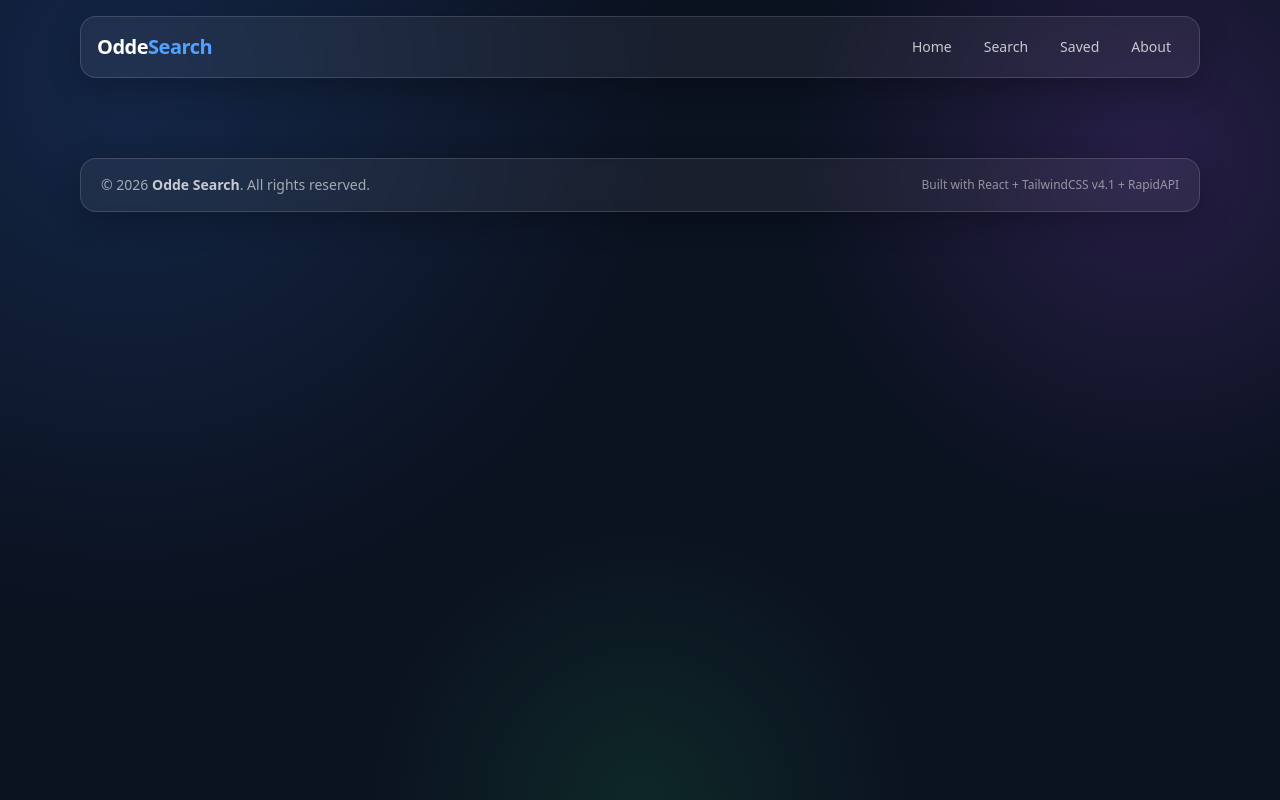
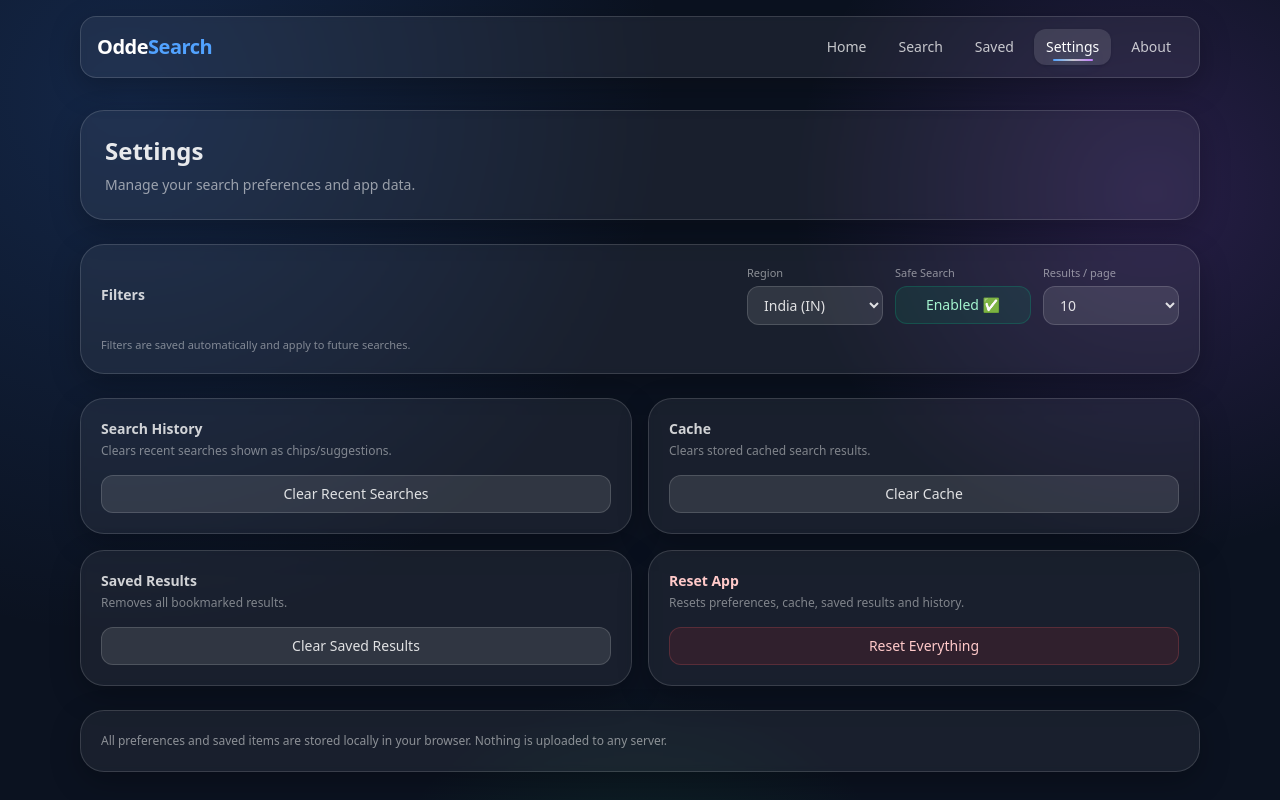
Before and after one commit to thenameisadityyaa/odde-search, a React (Vite) app: page /settings in a window 1280 px wide. Shown: the top 800 px of the page. Built offline with nearby package versions, Linux system fonts and the light colour scheme.

Commit message:
Day 15: Settings page for preferences and app reset tools

```diff
--- a/src/App.jsx
+++ b/src/App.jsx
@@ -6,7 +6,8 @@ import LiquidBackground from "./components/LiquidBackground";
 import Home from "./pages/Home";
 import SearchResults from "./pages/SearchResults";
 import About from "./pages/About";
-import Saved from "./pages/Saved"; // ✅ Day 14: Saved page
+import Saved from "./pages/Saved"; // ✅ Day 14
+import Settings from "./pages/Settings"; // ✅ Day 15
 
 export default function App() {
   return (
@@ -25,6 +26,9 @@ export default function App() {
 
             {/* ✅ Day 14 */}
             <Route path="/saved" element={<Saved />} />
+
+            {/* ✅ Day 15 */}
+            <Route path="/settings" element={<Settings />} />
           </Routes>
         </main>
 
--- a/src/components/Navbar.jsx
+++ b/src/components/Navbar.jsx
@@ -79,9 +79,7 @@ export default function Navbar() {
             className="text-lg sm:text-xl font-bold tracking-tight group"
             onClick={() => setOpen(false)}
           >
-            <span className="group-hover:text-white transition-colors">
-              Odde
-            </span>
+            <span className="group-hover:text-white transition-colors">Odde</span>
             <span className="text-blue-400 group-hover:text-blue-300 transition-colors">
               Search
             </span>
@@ -107,11 +105,20 @@ export default function Navbar() {
               )}
             </NavLink>
 
-            {/* ✅ Day 14: Saved */}
             <NavLink to="/saved" className={navClass}>
               {({ isActive }) => (
                 <>
                   Saved
+                  {isActive ? <ActiveUnderline /> : <Underline />}
+                </>
+              )}
+            </NavLink>
+
+            {/* ✅ Day 15 */}
+            <NavLink to="/settings" className={navClass}>
+              {({ isActive }) => (
+                <>
+                  Settings
                   {isActive ? <ActiveUnderline /> : <Underline />}
                 </>
               )}
@@ -134,11 +141,7 @@ export default function Navbar() {
             aria-label="Toggle menu"
             aria-expanded={open}
           >
-            {open ? (
-              <span className="text-lg">✕</span>
-            ) : (
-              <span className="text-lg">☰</span>
-            )}
+            {open ? <span className="text-lg">✕</span> : <span className="text-lg">☰</span>}
           </button>
         </div>
 
@@ -146,7 +149,7 @@ export default function Navbar() {
         <div
           className={`
             sm:hidden overflow-hidden transition-all duration-300 ease-out
-            ${open ? "max-h-72 opacity-100 mt-3" : "max-h-0 opacity-0 mt-0"}
+            ${open ? "max-h-96 opacity-100 mt-3" : "max-h-0 opacity-0 mt-0"}
           `}
         >
           <div className="glass rounded-2xl p-3">
@@ -164,11 +167,7 @@ export default function Navbar() {
                 )}
               </NavLink>
 
-              <NavLink
-                to="/search"
-                className={navClass}
-                onClick={() => setOpen(false)}
-              >
+              <NavLink to="/search" className={navClass} onClick={() => setOpen(false)}>
                 {({ isActive }) => (
                   <div className="w-full flex items-center justify-between">
                     <span>Search</span>
@@ -181,12 +180,7 @@ export default function Navbar() {
                 )}
               </NavLink>
 
-              {/* ✅ Day 14: Saved */}
-              <NavLink
-                to="/saved"
-                className={navClass}
-                onClick={() => setOpen(false)}
-              >
+              <NavLink to="/saved" className={navClass} onClick={() => setOpen(false)}>
                 {({ isActive }) => (
                   <div className="w-full flex items-center justify-between">
                     <span>Saved</span>
@@ -199,11 +193,21 @@ export default function Navbar() {
                 )}
               </NavLink>
 
-              <NavLink
-                to="/about"
-                className={navClass}
-                onClick={() => setOpen(false)}
-              >
+              {/* ✅ Day 15 */}
+              <NavLink to="/settings" className={navClass} onClick={() => setOpen(false)}>
+                {({ isActive }) => (
+                  <div className="w-full flex items-center justify-between">
+                    <span>Settings</span>
+                    <span
+                      className={`h-[2px] rounded-full transition-all duration-300 ${
+                        isActive ? "w-10 bg-blue-400" : "w-0 bg-blue-400"
+                      }`}
+                    />
+                  </div>
+                )}
+              </NavLink>
+
+              <NavLink to="/about" className={navClass} onClick={() => setOpen(false)}>
                 {({ isActive }) => (
                   <div className="w-full flex items-center justify-between">
                     <span>About</span>
--- /dev/null
+++ b/src/pages/Settings.jsx
@@ -0,0 +1,137 @@
+import { useEffect, useState } from "react";
+import SearchFilters from "../components/SearchFilters";
+import { getPrefs, savePrefs } from "../utils/preferences";
+import { clearCache, clearRecent, clearSaved, resetAll } from "../utils/reset";
+
+export default function Settings() {
+  const [prefs, setPrefs] = useState(() => {
+    return (
+      getPrefs() || {
+        region: "in",
+        safe: true,
+        perPage: 10,
+      }
+    );
+  });
+
+  const updatePrefs = (patch) => {
+    setPrefs((prev) => {
+      const updated = { ...prev, ...patch };
+      savePrefs(updated);
+      return updated;
+    });
+  };
+
+  // show toast-like alert for now (simple)
+  const notify = (msg) => alert(msg);
+
+  return (
+    <div className="max-w-6xl mx-auto px-4 py-8">
+      {/* Title */}
+      <div className="glass rounded-3xl p-6 border border-white/10">
+        <h1 className="text-2xl font-bold text-white/90">Settings</h1>
+        <p className="mt-2 text-sm text-white/55">
+          Manage your search preferences and app data.
+        </p>
+      </div>
+
+      {/* Preferences */}
+      <div className="mt-6">
+        <SearchFilters
+          region={prefs.region}
+          safe={prefs.safe}
+          perPage={prefs.perPage}
+          onChange={updatePrefs}
+        />
+      </div>
+
+      {/* Data actions */}
+      <div className="mt-6 grid gap-4 sm:grid-cols-2">
+        {/* Clear Recent */}
+        <div className="glass rounded-3xl p-5 border border-white/10">
+          <p className="text-sm font-semibold text-white/80">
+            Search History
+          </p>
+          <p className="mt-1 text-xs text-white/45">
+            Clears recent searches shown as chips/suggestions.
+          </p>
+
+          <button
+            onClick={() => {
+              clearRecent();
+              notify("✅ Recent searches cleared");
+            }}
+            className="mt-4 w-full px-4 py-2 rounded-xl border border-white/15 bg-white/10 text-white/85 hover:bg-white/15 transition active:scale-95 text-sm"
+          >
+            Clear Recent Searches
+          </button>
+        </div>
+
+        {/* Clear Cache */}
+        <div className="glass rounded-3xl p-5 border border-white/10">
+          <p className="text-sm font-semibold text-white/80">Cache</p>
+          <p className="mt-1 text-xs text-white/45">
+            Clears stored cached search results.
+          </p>
+
+          <button
+            onClick={() => {
+              clearCache();
+              notify("✅ Cache cleared");
+            }}
+            className="mt-4 w-full px-4 py-2 rounded-xl border border-white/15 bg-white/10 text-white/85 hover:bg-white/15 transition active:scale-95 text-sm"
+          >
+            Clear Cache
+          </button>
+        </div>
+
+        {/* Clear Saved */}
+        <div className="glass rounded-3xl p-5 border border-white/10">
+          <p className="text-sm font-semibold text-white/80">Saved Results</p>
+          <p className="mt-1 text-xs text-white/45">
+            Removes all bookmarked results.
+          </p>
+
+          <button
+            onClick={() => {
+              clearSaved();
+              notify("✅ Saved results cleared");
+            }}
+            className="mt-4 w-full px-4 py-2 rounded-xl border border-white/15 bg-white/10 text-white/85 hover:bg-white/15 transition active:scale-95 text-sm"
+          >
+            Clear Saved Results
+          </button>
+        </div>
+
+        {/* Reset All */}
+        <div className="glass rounded-3xl p-5 border border-red-400/15">
+          <p className="text-sm font-semibold text-red-200">Reset App</p>
+          <p className="mt-1 text-xs text-white/45">
+            Resets preferences, cache, saved results and history.
+          </p>
+
+          <button
+            onClick={() => {
+              const ok = confirm("Reset everything?");
+              if (!ok) return;
+              resetAll();
+              notify("✅ App reset completed. Reloading…");
+              window.location.reload();
+            }}
+            className="mt-4 w-full px-4 py-2 rounded-xl border border-red-400/20 bg-red-500/10 text-red-200 hover:bg-red-500/15 transition active:scale-95 text-sm"
+          >
+            Reset Everything
+          </button>
+        </div>
+      </div>
+
+      {/* Note */}
+      <div className="mt-6 glass rounded-3xl p-5 border border-white/10">
+        <p className="text-xs text-white/50 leading-relaxed">
+          All preferences and saved items are stored locally in your browser.
+          Nothing is uploaded to any server.
+        </p>
+      </div>
+    </div>
+  );
+}
--- /dev/null
+++ b/src/utils/reset.js
@@ -0,0 +1,28 @@
+import { clearRecentSearches } from "./storage";
+
+const PREF_KEY = "odde_prefs_v1";
+const CACHE_KEY = "odde_cache_v1";
+const SAVED_KEY = "odde_saved_v1";
+
+export function clearPrefs() {
+  localStorage.removeItem(PREF_KEY);
+}
+
+export function clearCache() {
+  localStorage.removeItem(CACHE_KEY);
+}
+
+export function clearSaved() {
+  localStorage.removeItem(SAVED_KEY);
+}
+
+export function clearRecent() {
+  clearRecentSearches();
+}
+
+export function resetAll() {
+  clearPrefs();
+  clearCache();
+  clearSaved();
+  clearRecent();
+}
```
